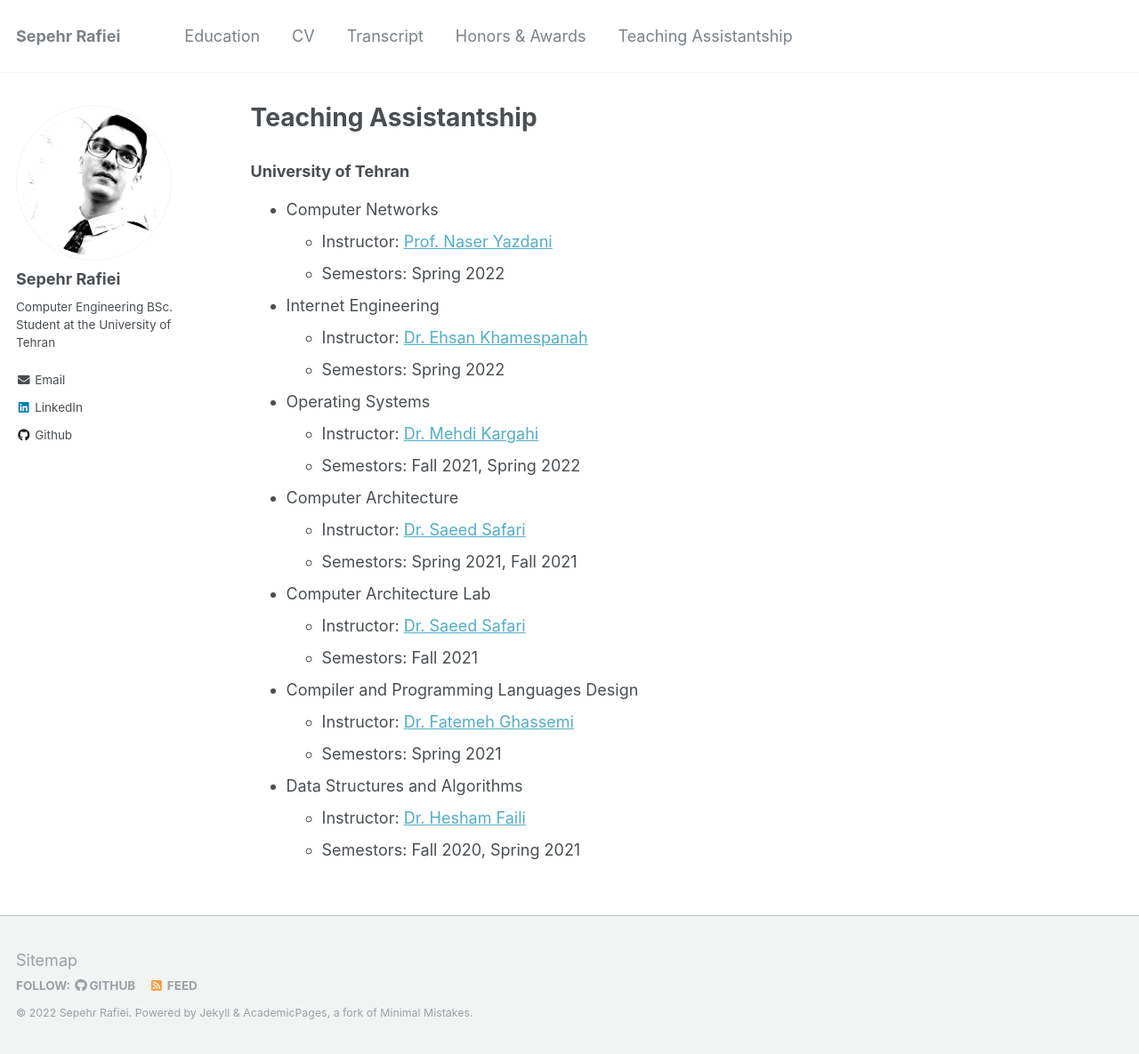
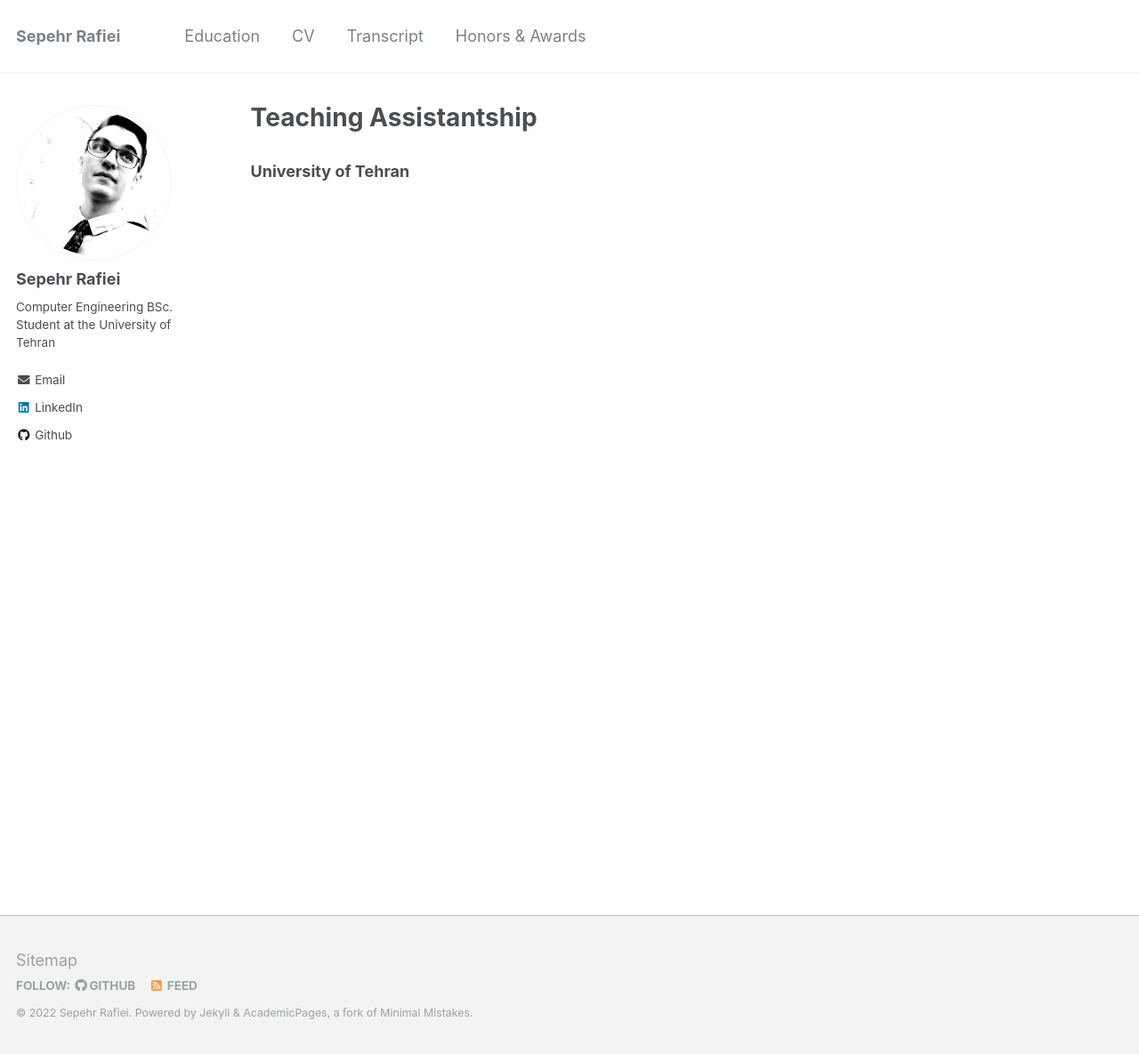
Before and after one commit to cep-ter/cep-ter.github.io, a Jekyll site: the page built from _pages/teaching.md, in a window 1280 px wide and 1185 px high. Shown: the whole window at 89% size. Built offline with Jekyll 4.4.1, drawn with Linux system fonts in a browser that asks for light colours.

Commit message:
update ta

```diff
--- a/_data/navigation.yml
+++ b/_data/navigation.yml
@@ -15,5 +15,5 @@ main:
   - title: "Honors & Awards"
     url: /honors/
 
-  - title: "Teaching Assistantship"
-    url: /teaching/
+  # - title: "Teaching Assistantship"
+  #   url: /teaching/
--- a/_pages/teaching.md
+++ b/_pages/teaching.md
@@ -6,7 +6,7 @@ author_profile: true
 ---
 
 ### University of Tehran
-- Computer Networks
+<!-- - Computer Networks
     - Instructor: [Prof. Naser Yazdani](https://ece.ut.ac.ir/en/~yazdani)
     - Semestors: Spring 2022
 - Internet Engineering
@@ -26,4 +26,4 @@ author_profile: true
     - Semestors: Spring 2021
 - Data Structures and Algorithms
     - Instructor: [Dr. Hesham Faili](https://ece.ut.ac.ir/en/~hfaili)
-    - Semestors: Fall 2020, Spring 2021
+    - Semestors: Fall 2020, Spring 2021 -->
```
